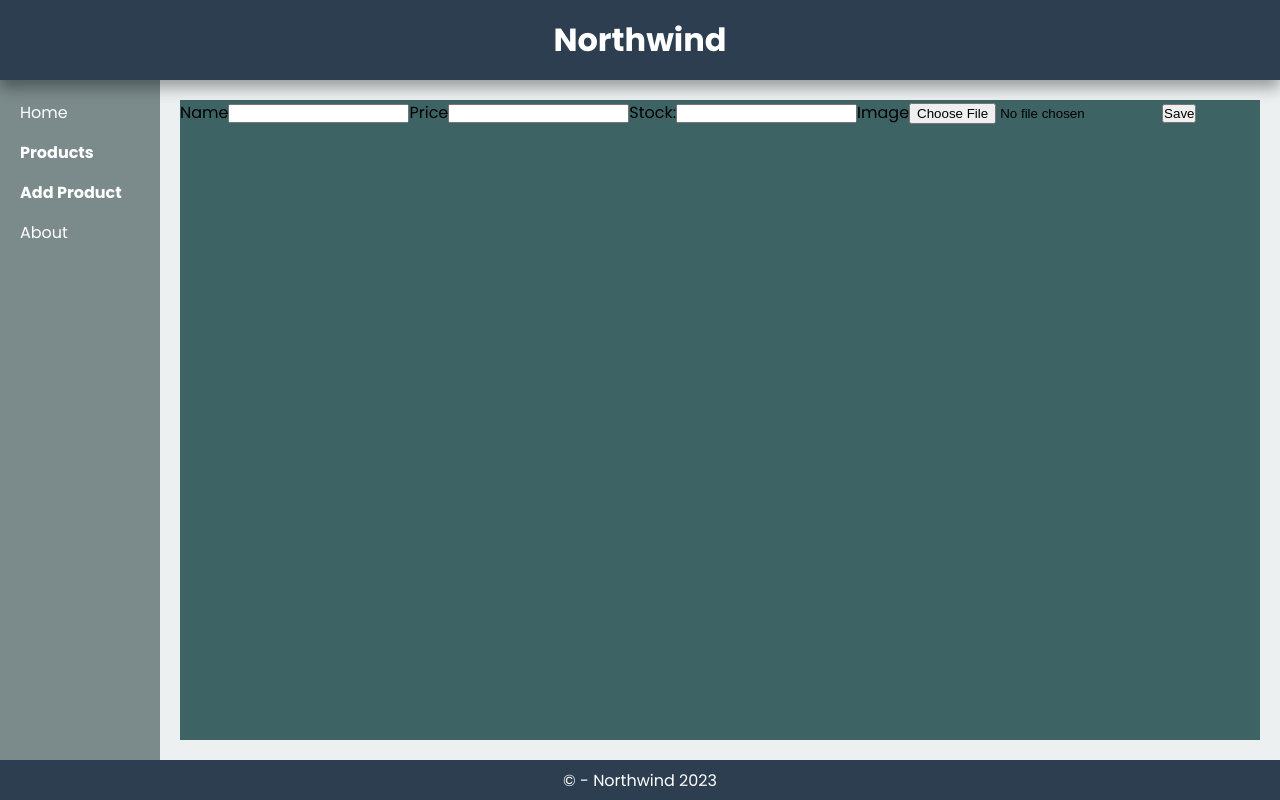
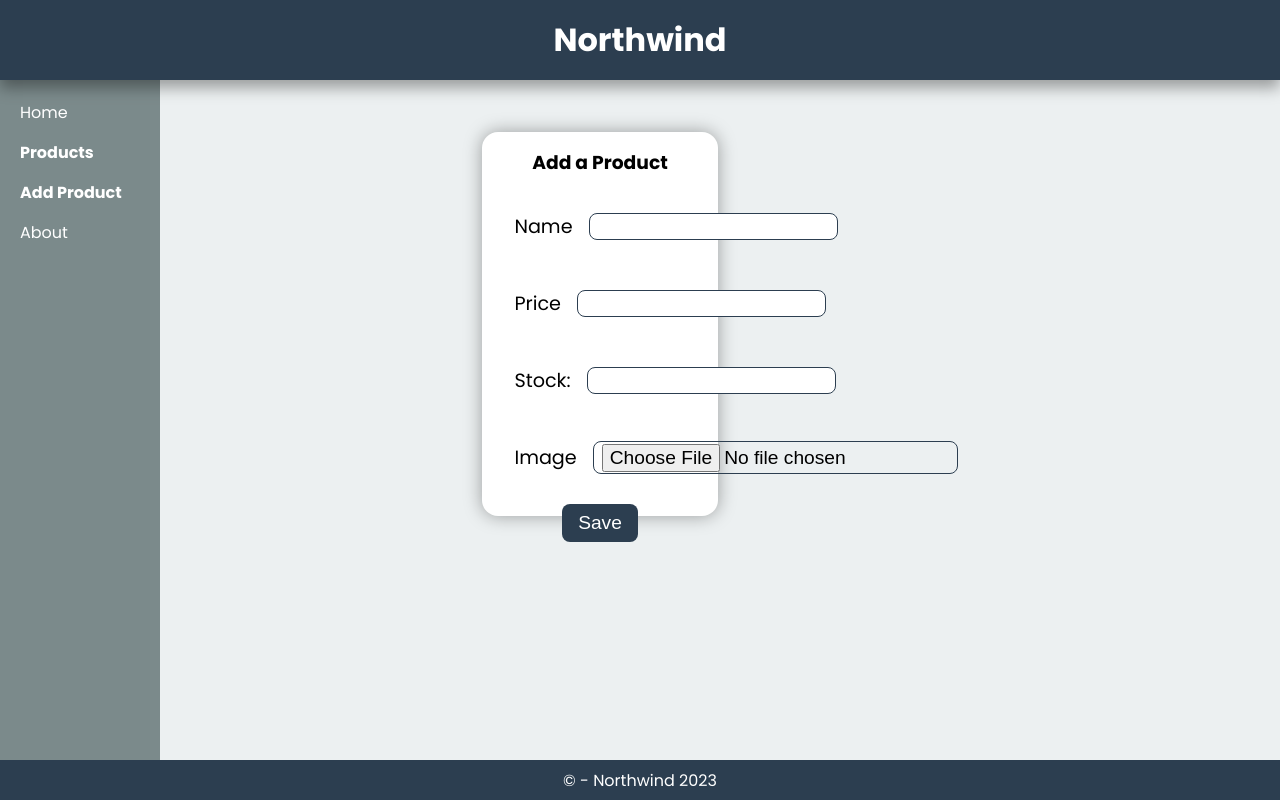
Before and after one commit to Yinon-bar/northwind-angular, an Angular app: page /products/new in a window 1280 px wide. Built offline with nearby package versions, Linux system fonts and the light colour scheme.

Commit message:
end of main styling

```diff
--- a/src/app/components/products-area/add-product/add-product.component.css
+++ b/src/app/components/products-area/add-product/add-product.component.css
@@ -1,4 +1,62 @@
 div {
   height: 100%;
-  background-color: #3e6365;
+  display: flex;
+  align-items: flex-start;
+  justify-content: center;
+  margin-right: 15rem;
 }
+
+div form {
+  height: 60%;
+  width: 28%;
+  display: flex;
+  flex-direction: column;
+  align-items: center;
+  /* justify-content: space-between; */
+  background-color: #fff;
+  border-radius: 1rem;
+  padding: 1rem;
+  margin-top: 2rem;
+  box-shadow: 0px 0px 18px rgba(0, 0, 0, 0.35);
+}
+
+div form h3 {
+  margin-bottom: 1.2rem;
+}
+
+div form label {
+  font-size: 1.2rem;
+  display: flex;
+  align-items: center;
+  justify-content: space-between;
+  width: 100%;
+  margin-bottom: 1rem;
+}
+
+div form label span {
+  margin: 1rem;
+}
+
+div form label input {
+  text-indent: 0.5rem;
+  border: 1px solid #2c3e50;
+  border-radius: 0.5rem;
+  font-size: 1.2rem;
+  padding: 0.1rem 0rem;
+}
+
+div form button {
+  cursor: pointer;
+  padding: 0.5rem 1rem;
+  background-color: #2c3e50;
+  color: #fff;
+  border: none;
+  font-size: 1.2rem;
+  border-radius: 0.5rem;
+}
+
+div form button:hover {
+  border: 1px solid #2c3e50;
+  background-color: #fff;
+  color: #2c3e50;
+}
--- a/src/app/components/products-area/add-product/add-product.component.html
+++ b/src/app/components/products-area/add-product/add-product.component.html
@@ -1,5 +1,6 @@
 <div>
   <form>
+    <h3>Add a Product</h3>
     <label for="">
       <span>Name</span>
       <input type="text" name="name" />
```
